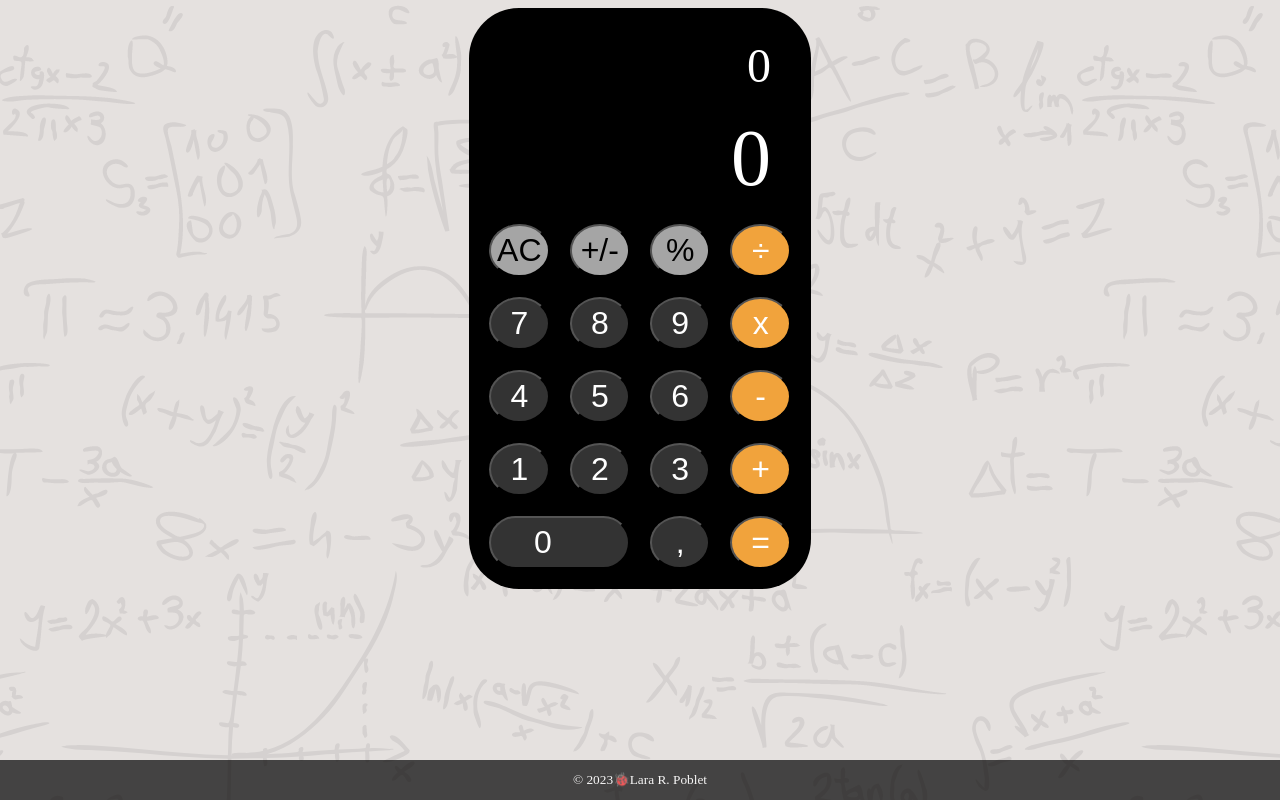
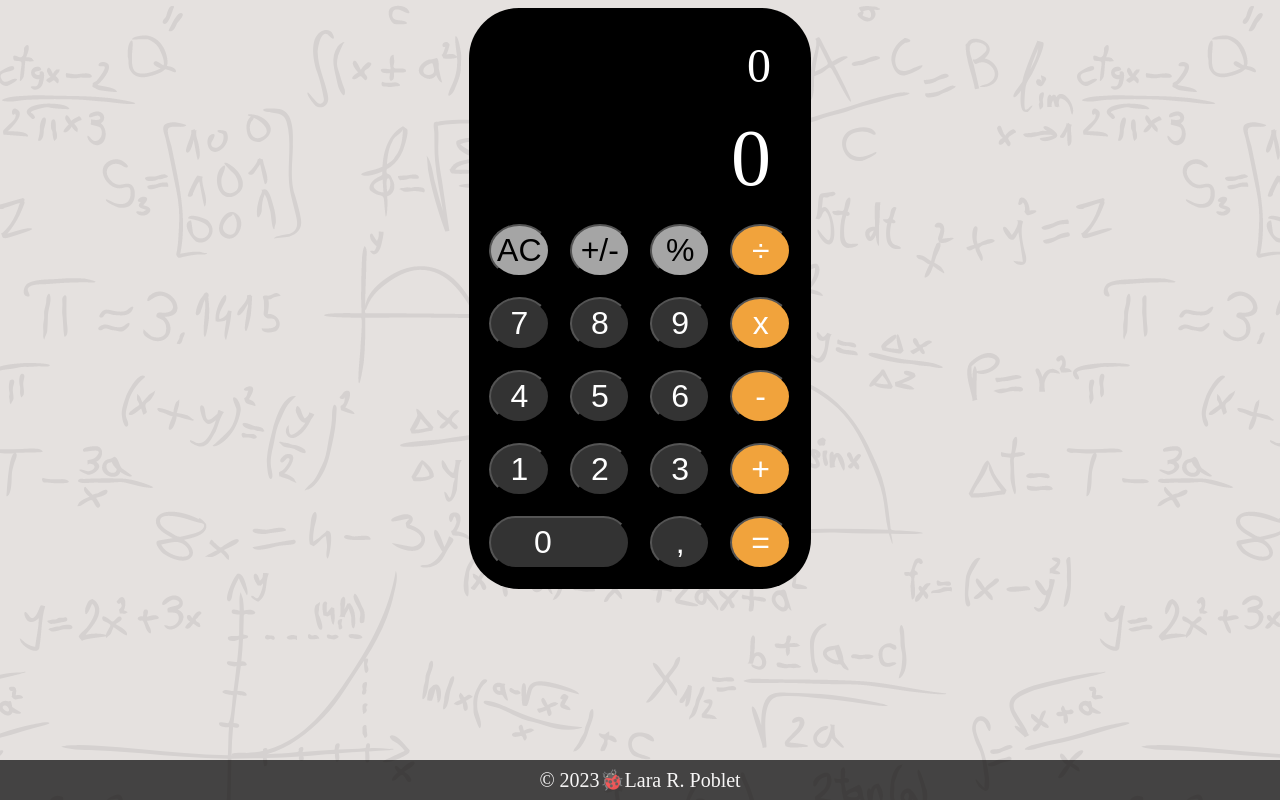
Before and after one commit to Lrpoblet/calculator.v1, a React (Create React App) app: page / in a window 1280 px wide. Built offline with nearby package versions, Linux system fonts and the light colour scheme.

Commit message:
increase footer font

```diff
--- a/src/styles/Footer.css
+++ b/src/styles/Footer.css
@@ -9,4 +9,5 @@
   width: 100%;
   height: 5vh;
   opacity: 0.7;
+  font-size: 1.5em;
 }
```
